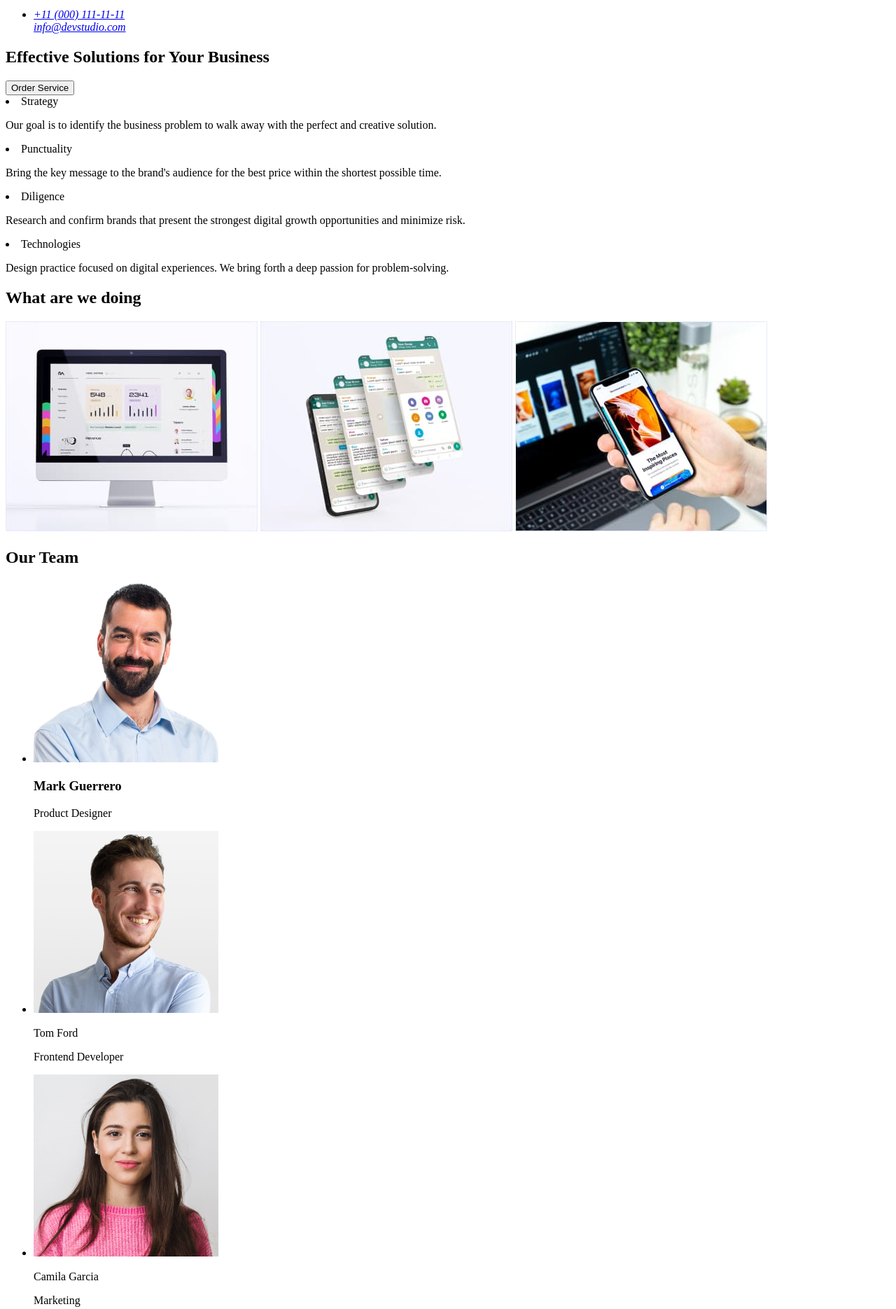
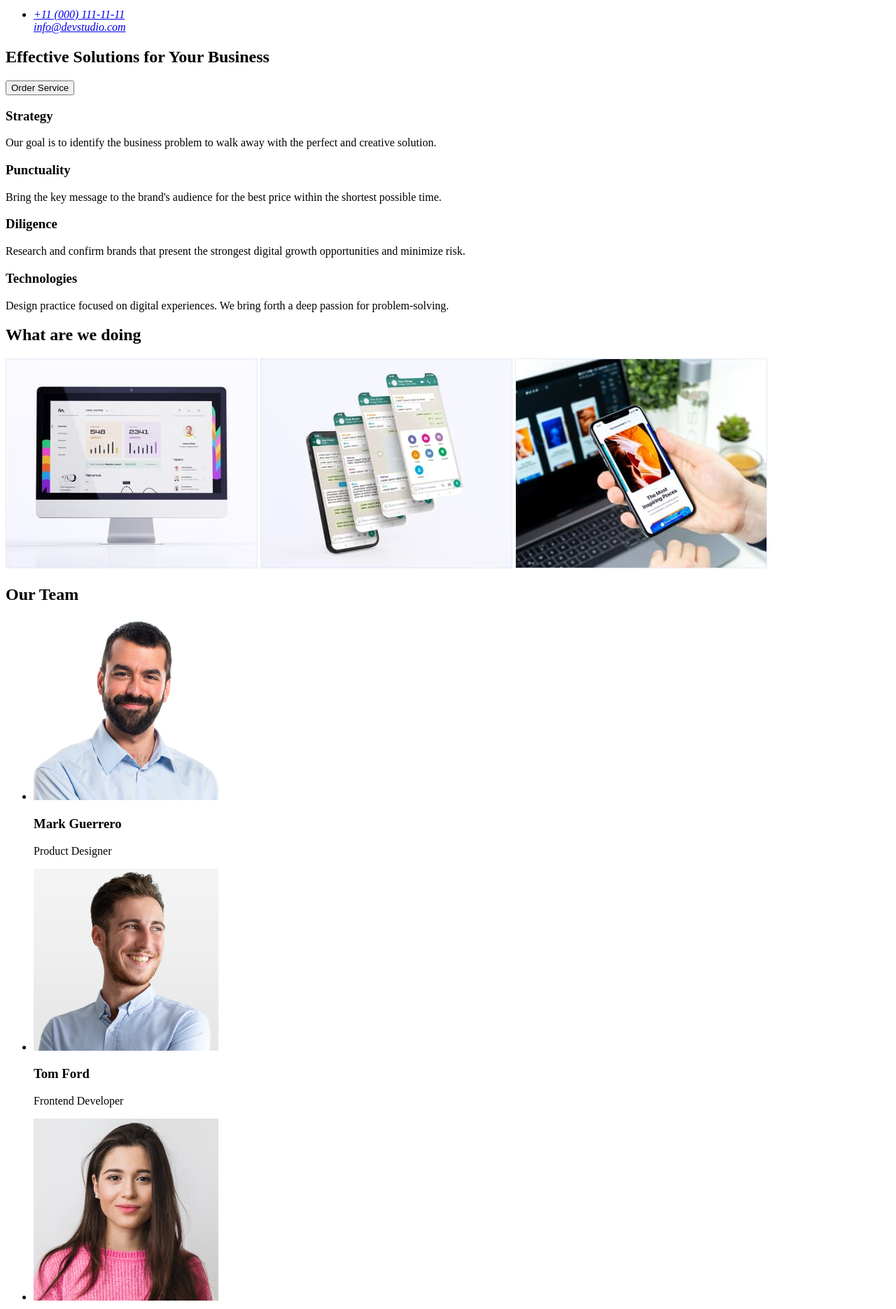
Before and after one commit to Maryna-01/hw-02, a plain HTML site: page index.html in a window 1280 px wide. Shown: the part 100-1970 px from the top of the page at 70% size. Drawn offline with Linux system fonts and the light colour scheme.

Commit message:
ubdate index.html

```diff
--- a/index.html
+++ b/index.html
@@ -16,7 +16,6 @@
     </li>
   </nav>
 
-   <nav>
       <ul>
          <li>
             <a href="">Studio</a>
@@ -28,7 +27,6 @@
             <a href="">Contacts</a>
          </li>
       </ul>
-   </nav>
   <address>
     <ul>
       <li>
@@ -47,20 +45,20 @@
  </section>
 
  <section>
-  <li>Strategy<p>Our goal is to identify the business problem to walk away with the perfect and creative solution. </p>
-  </li>
+  <h3>Strategy</h3>
+  <p>Our goal is to identify the business problem to walk away with the perfect and creative solution.</p>
 
-  <li>Punctuality<p>Bring the key message to the brand's audience for the best price within the shortest possible time.
+ <h3>Punctuality</h3>
+ <p>Bring the key message to the brand's audience for the best price within the shortest possible time.
     </p>
-  </li>
 
-  <li>Diligence<p>Research and confirm brands that present the strongest digital growth opportunities and minimize risk.
+  <h3>Diligence</h3>
+  <p>Research and confirm brands that present the strongest digital growth opportunities and minimize risk.
     </p>
-  </li>
 
-  <li>Technologies<p>Design practice focused on digital experiences. We bring forth a deep passion for problem-solving.
+  <h3>Technologies</h3>
+  <p>Design practice focused on digital experiences. We bring forth a deep passion for problem-solving.
     </p>
-  </li>
  </section>
 
  <section>
@@ -76,22 +74,22 @@
       <ul>
         <li>
           <img src="./CSS/image/teams/mark guerrero.jpg"alt="mark guerrero"width="264"/>
-          <h3><p>Mark Guerrero</p></h3>
+          <h3>Mark Guerrero</h3>
           <p>Product Designer</p>
         </li>
         <li>
           <img src="./CSS/image/teams/tom ford.jpg"alt="tom ford"width="264"/>
-          <p>Tom Ford</p>
+          <h3>Tom Ford</h3>
           <p>Frontend Developer</p>
         </li>
         <li>
           <img src="./CSS/image/teams/camila garcia.jpg"alt="camila garcia"width="264"/>
-          <p>Camila Garcia</p>
+          <h3>Camila Garcia</h3>
           <p>Marketing</p>
         </li>
         <li>
           <img src="./CSS/image/teams/daniel wilson.png"alt="daniel wilson"width="264"/>
-          <p>Daniel Wilson</p>
+          <h3>Daniel Wilson</h3>
           <p>UI Designer</p>
         </li>
       </ul>
```
